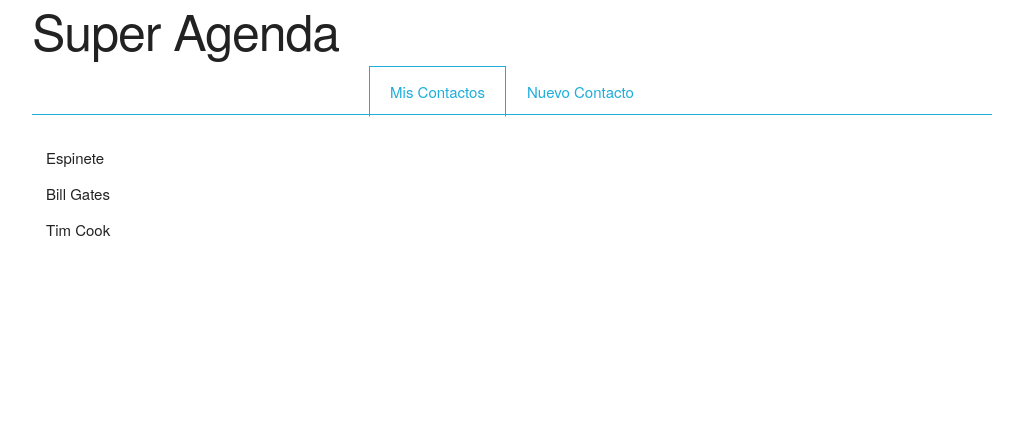
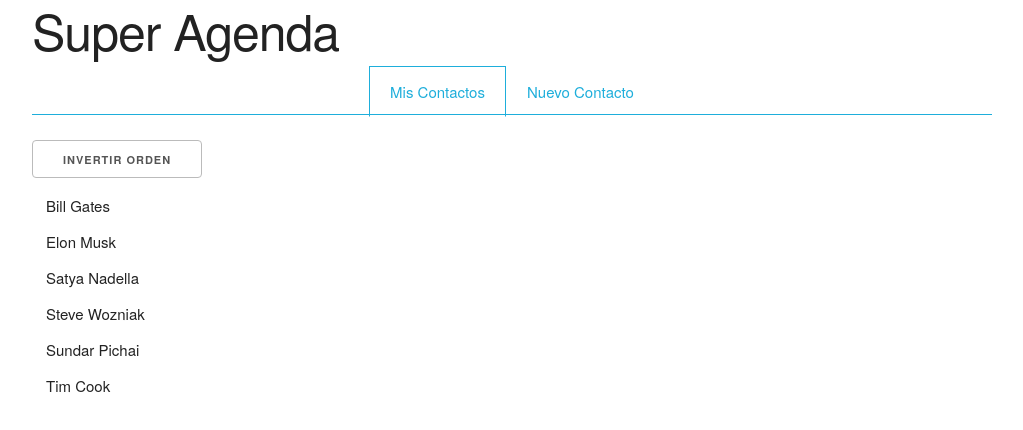
Before and after one commit to vermicida/kc-angular-web2, an Angular app: page /mis-contactos in a window 1280 px wide. Shown: the top 430 px of the page, without its empty margins (128-1151 px from the left). Built offline with nearby package versions, Linux system fonts and the light colour scheme; data requests are answered from the project's data file.

Commit message:
Añadimos un par de Pipes a nuestra app.

```diff
--- a/db.json
+++ b/db.json
@@ -1,28 +1,52 @@
 {
   "contactos": [
     {
-      "nombre": "Espinete",
-      "email": "",
-      "movil": "",
-      "facebook": "",
-      "twitter": "",
+      "nombre": "Elon Musk",
+      "email": "elon.musk@tesla.com",
+      "movil": "666 777 888",
+      "facebook": "Elon-Musk",
+      "twitter": "@elonmusk",
       "id": 1
     },
     {
       "nombre": "Bill Gates",
-      "email": "",
-      "movil": "",
-      "facebook": "",
-      "twitter": "",
+      "email": "bill.gates@microsoft.com",
+      "movil": "555 666 999",
+      "facebook": "BillGates",
+      "twitter": "@BillGates",
       "id": 2
     },
     {
       "nombre": "Tim Cook",
+      "email": "tim.cook@apple.com",
+      "movil": "444 222 333",
+      "facebook": "",
+      "twitter": "@tim_cook",
+      "id": 3
+    },
+    {
+      "nombre": "Sundar Pichai",
+      "email": "",
+      "movil": "777 333 222",
+      "facebook": "",
+      "twitter": "@sundarpichai",
+      "id": 4
+    },
+    {
+      "nombre": "Satya Nadella",
+      "email": "satya.nadella@microsoft.com",
+      "movil": "",
+      "facebook": "",
+      "twitter": "@satyanadella",
+      "id": 5
+    },
+    {
+      "nombre": "Steve Wozniak",
       "email": "",
       "movil": "",
-      "facebook": "",
-      "twitter": "",
-      "id": 3
+      "facebook": "stevewoz",
+      "twitter": "@stevewoz",
+      "id": 6
     }
   ]
 }
--- a/src/app/app.module.ts
+++ b/src/app/app.module.ts
@@ -12,6 +12,8 @@
 import { NuevoContactoComponent } from './nuevo-contacto/nuevo-contacto.component';
 import { ApiUrlProvider } from './configuracion';
 import { DetallesContactoComponent } from './detalles-contacto/detalles-contacto.component';
+import { DatosContactoPipe } from './datos-contacto.pipe';
+import { OrdenacionContactosPipe } from './ordenacion-contactos.pipe';
 
 @NgModule({
   declarations: [
@@ -20,7 +22,9 @@
     FormularioAltaComponent,
     MisContactosComponent,
     NuevoContactoComponent,
-    DetallesContactoComponent
+    DetallesContactoComponent,
+    DatosContactoPipe,
+    OrdenacionContactosPipe
   ],
   imports: [
     BrowserModule,
--- /dev/null
+++ b/src/app/datos-contacto.pipe.ts
@@ -0,0 +1,29 @@
+import { Pipe, PipeTransform } from '@angular/core';
+
+import { Contacto } from './contacto';
+
+// Los pipes son clases decoradas con 'Pipe'. Se necesita indicar el metadato 'name', puesto
+// que es el que se especifica en un template para usar el pipe. Además, tenemos que implementar
+// en el pipe la interfaz 'PipeTransform'.
+@Pipe({
+  name: 'DatosContacto'
+})
+export class DatosContactoPipe implements PipeTransform {
+
+  // La función 'transform' es de obligada implementación. Siempre recibe (al menos) un
+  // parámetro, que es precisamente el que sufre la transformación.
+  transform(contacto: Contacto, separador: string = '|'): string {
+    let datos: string;
+    if (contacto.movil && contacto.email) {
+      datos = `${contacto.movil} ${separador} ${contacto.email}`;
+    }
+    else if (contacto.movil) {
+      datos = contacto.movil;
+    }
+    else if (contacto.email) {
+      datos = contacto.email;
+    }
+    return datos;
+  }
+
+}
--- a/src/app/detalles-contacto/detalles-contacto.component.html
+++ b/src/app/detalles-contacto/detalles-contacto.component.html
@@ -1,3 +1,9 @@
 <div class="u-full-width" *ngIf="contacto">
+  <!-- Nombre del contacto -->
   <h5>{{ contacto.nombre }}</h5>
+  <hr>
+  <!-- Móvil y correo electrónico -->
+  <div>
+    {{ contacto | DatosContacto:'|' }}
+  </div>
 </div>
--- a/src/app/lista-contactos/lista-contactos.component.html
+++ b/src/app/lista-contactos/lista-contactos.component.html
@@ -1,10 +1,21 @@
+
+<button (click)="invertirOrden()">Invertir orden</button>
+
 <ul class="u-full-width">
   <!--
     Usamos la directiva NgFor para iterar por una colección de items. Por cada iteración se replica
     el elemento HTML sobre el que se usa la directiva (y toda la jerarquía descendente), y se asigna
     el item en cuestión en la variable dada (let item of colection).
   -->
-  <li *ngFor="let contacto of contactos" (click)="notificarSeleccionContacto(contacto)">
+
+  <!--
+    Para utilizar un pipe, usamos su nombre precedido del signo pipe '|'. El valor que
+    precede al pipe es el que usamos de entrada y sufre la transformación. Si hubiese
+    parametrización en el pipe, se indicaría tras su nombre como ':valor', tantos como
+    se necesiten.
+  -->
+  <li *ngFor="let contacto of (contactos | OrdenacionContactos:_ordenacionAscendente)"
+      (click)="notificarSeleccionContacto(contacto)">
     <!-- Por cada contacto, pintamos un elemento <span> con su nombre. -->
     <span>{{ contacto.nombre }}</span>
     <!--
--- a/src/app/lista-contactos/lista-contactos.component.ts
+++ b/src/app/lista-contactos/lista-contactos.component.ts
@@ -8,6 +8,8 @@
   styleUrls: ['./lista-contactos.component.css']
 })
 export class ListaContactosComponent {
+
+  private _ordenacionAscendente: boolean = true;
 
   // Con el decorador 'Input' exponemos un atributo al componente padre para que pueda pasarnos datos (Padre > Hijo).
   @Input() contactos: Contacto[];
@@ -36,4 +38,8 @@
     this.alSeleccionarContacto.emit(contacto);
   }
 
+  invertirOrden(): void {
+    this._ordenacionAscendente = !this._ordenacionAscendente;
+  }
+
 }
--- /dev/null
+++ b/src/app/ordenacion-contactos.pipe.ts
@@ -0,0 +1,48 @@
+import { Pipe, PipeTransform } from '@angular/core';
+
+import { Contacto } from './contacto';
+
+@Pipe({
+  name: 'OrdenacionContactos'
+})
+export class OrdenacionContactosPipe implements PipeTransform {
+
+  transform(contactos: Contacto[], ascendente: boolean): Contacto[] {
+
+    let ordenados: Contacto[];
+    let polaridadContactoAContactoB: number = ascendente ? 1 : -1;
+    let polaridadContactoBContactoA: number = ascendente ? -1 : 1;
+
+    // Si contactos tiene valor, procedemos con la ordenación.
+    if (contactos && contactos.length > 1) {
+
+      ordenados = contactos.sort((a: Contacto, b: Contacto): number => {
+
+        let orden: number;
+        let nombreContactoA = a.nombre.toLowerCase();
+        let nombreContactoB = b.nombre.toLowerCase();
+
+        if (nombreContactoA > nombreContactoB) {
+          orden = polaridadContactoAContactoB;
+        }
+        else if (nombreContactoA < nombreContactoB) {
+          orden = polaridadContactoBContactoA;
+        }
+        else {
+          orden = 0;
+        }
+
+        return orden;
+      });
+    }
+
+    // Si contactos es nulo.
+    else {
+      ordenados = [];
+    }
+
+    return ordenados;
+
+  }
+
+}
```
Also changed, not shown: 2 other files (tests, documents, lock files or other folders).
